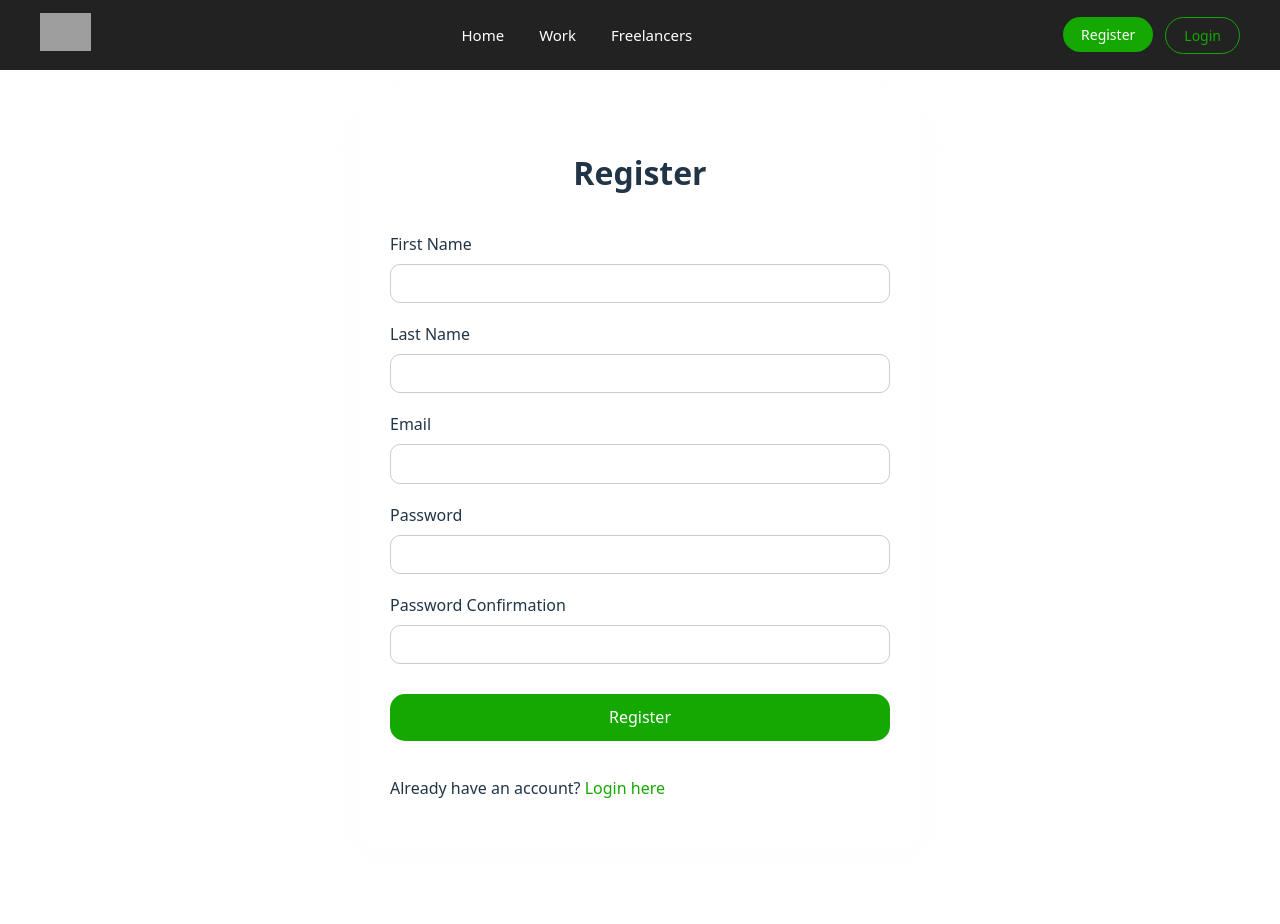
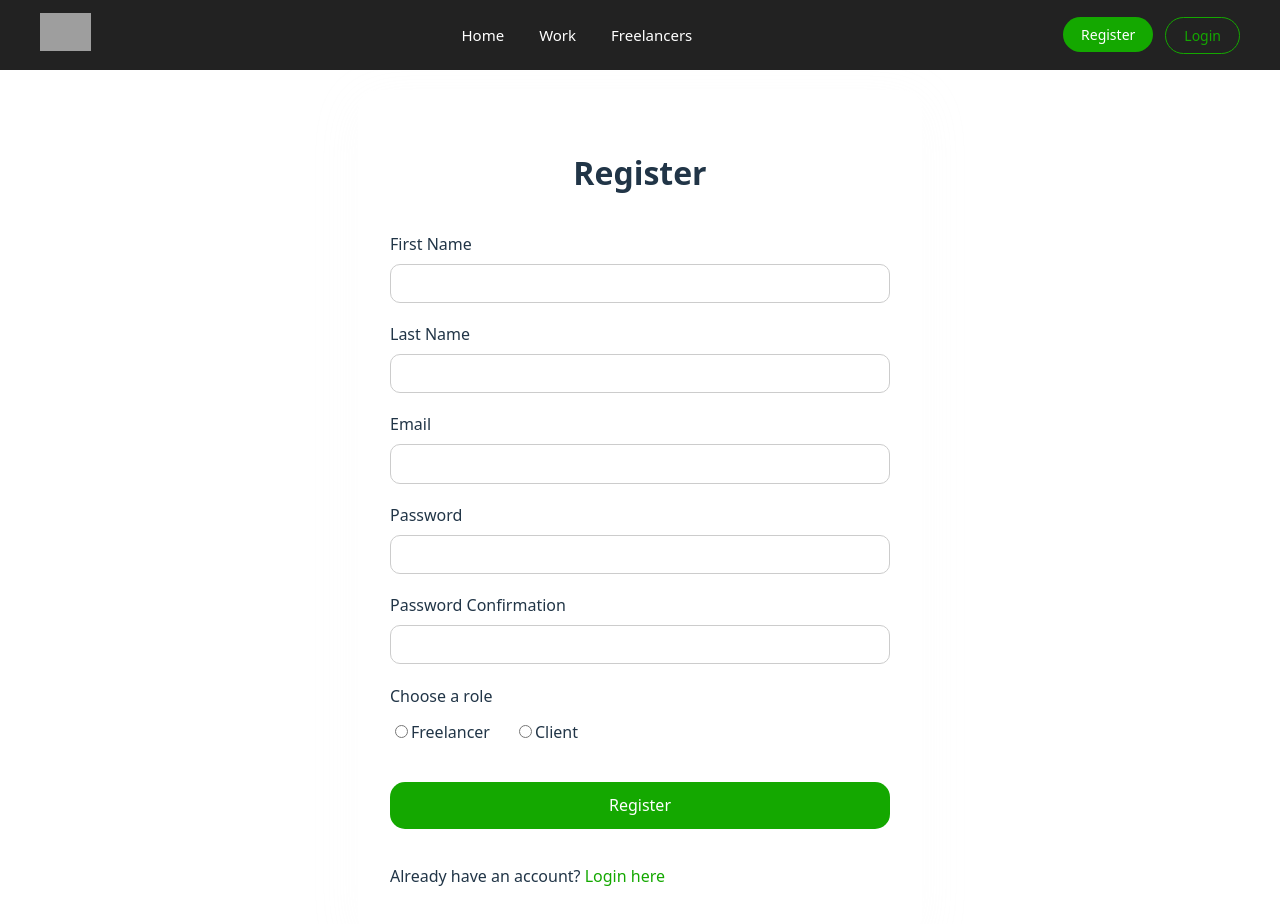
Before and after one commit to elab-development/internet-tehnologije-2025-freelancer_2022_0474, a React (Vite) app in the folder freelancer-platform-frontend/: page /register in a window 1280 px wide. Shown: the top 924 px of the page. Before the commit the page ends 868 px from the top, so only its background shows below. Built offline with nearby package versions, Linux system fonts and the light colour scheme; grey boxes are pictures that could not be loaded.

Commit message:
doradjen register i login, moguce registrovati vise korisnika

```diff
--- a/freelancer-platform-frontend/src/css/Register.css
+++ b/freelancer-platform-frontend/src/css/Register.css
@@ -68,3 +68,8 @@
 .registerform-button:hover {
   background-color: #108a00;
 }
+.registerform-radio-group {
+  display: flex;
+  gap: 1.5rem;
+  margin-top: 0.3rem;
+}
--- a/freelancer-platform-frontend/src/pages/Login.jsx
+++ b/freelancer-platform-frontend/src/pages/Login.jsx
@@ -19,26 +19,30 @@ function Login() {
 
   const handleLoginSubmit = (values) => {
 
-    const registeredUser = JSON.parse(localStorage.getItem("registeredUser"));
+    const registeredUsers = JSON.parse(localStorage.getItem("registeredUsers")) || [];
 
-
-    if (!registeredUser) {
-      alert("No registered user found. Please register first.");
+    if (registeredUsers.length === 0) {
+      alert("No registered users found. Please register first.");
       navigate("/register");
       return;
     }
 
+    const user = registeredUsers.find(u => u.email === values.email);
 
-    if (
-      values.email === registeredUser.email &&
-      values.password === registeredUser.password
-    ) {
-      alert("Login successful!");
-      localStorage.setItem("user", JSON.stringify(registeredUser));
-      navigate("/");
-    } else {
-      alert("Wrong email or password!");
+    if (!user) {
+      alert("Email not registered. Please register first.");
+      navigate("/register");
+      return;
     }
+
+    if (user.password !== values.password) {
+      alert("Wrong password. Try again.");
+      return;
+    }
+
+    localStorage.setItem("user", JSON.stringify(user));
+    alert("Login successful!");
+    navigate("/");
   };
 
   return (
--- a/freelancer-platform-frontend/src/pages/Register.jsx
+++ b/freelancer-platform-frontend/src/pages/Register.jsx
@@ -10,10 +10,11 @@ const RegisterSchema = Yup.object().shape({
   password: Yup.string().min(6, 'Password must be at least 6 characters').required('Password is required'),
   passwordConfirmation: Yup.string()
     .oneOf([Yup.ref('password')], 'Passwords do not match')
-    .required('Password confirmation is required')
+    .required('Password confirmation is required'),
+  role: Yup.string().oneOf(['freelancer', 'client'], 'Role is required').required('Role is required')
 });
 
-function RegisterPage() {
+function Register() {
 
   const navigate = useNavigate();
 
@@ -22,22 +23,22 @@ function RegisterPage() {
     lastname: '',
     email: '',
     password: '',
-    passwordConfirmation: ''
+    passwordConfirmation: '',
+    role: ''
   };
 
   const handleRegisterSubmit = (values) => {
+    const registeredUsers = JSON.parse(localStorage.getItem("registeredUsers")) || [];
 
-
-  const registeredUser = JSON.parse(localStorage.getItem("registeredUser"));
-
-
-  if (registeredUser && registeredUser.email === values.email) {
+    const existingUser = registeredUsers.find(user => user.email === values.email);
+    if (existingUser) {
       alert("This email is already registered. Please login.");
-    navigate("/login");
       return;
     }
 
-  localStorage.setItem("registeredUser", JSON.stringify(values));
+    registeredUsers.push(values);
+    localStorage.setItem("registeredUsers", JSON.stringify(registeredUsers));
+
     localStorage.setItem("user", JSON.stringify(values));
 
     alert('Registration successful!');
@@ -84,6 +85,22 @@ function RegisterPage() {
             <ErrorMessage name="passwordConfirmation" component="div" className="registerform-error" />
           </div>
 
+          <div className="registerform-field">
+            <label>Choose a role</label>
+            <div className="registerform-radio-group">
+              <label>
+                <Field type="radio" name="role" value="freelancer" />
+                Freelancer
+              </label>
+              <label>
+                <Field type="radio" name="role" value="client" />
+                Client
+              </label>
+            </div>
+            <ErrorMessage name="role" component="div" className="registerform-error" />
+          </div>
+
+
           <button type="submit" className="registerform-button">Register</button>
 
           <p>Already have an account? <Link to="/login">Login here</Link></p>
@@ -93,4 +110,4 @@ function RegisterPage() {
   );
 }
 
-export default RegisterPage;
+export default Register;
```
Lines whose indentation alone changed are shown as unchanged.
